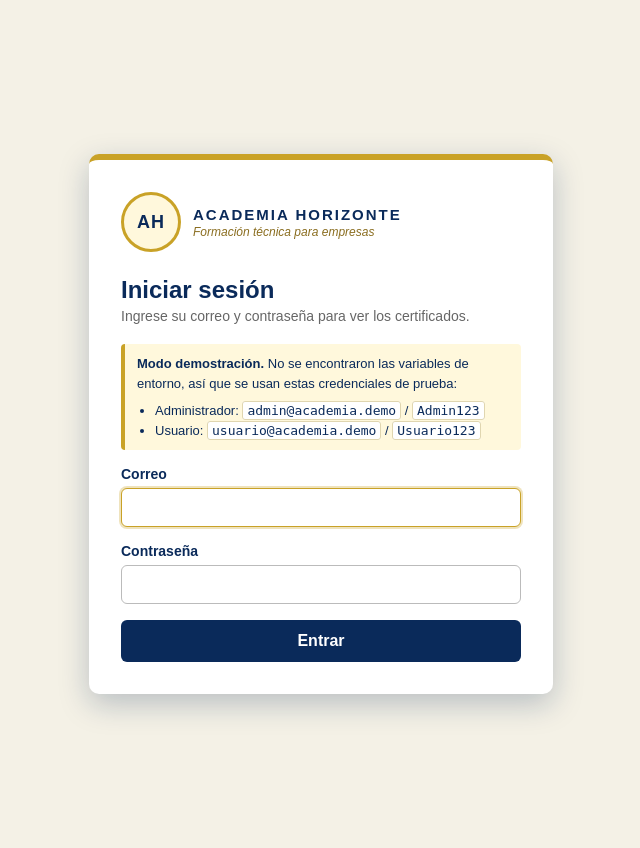
After one commit to Sandrajr10/app_certificado, a Flask app: page /login in a window 1280 px wide. The commit adds this page. Shown: the whole page, without its empty margins (319-959 px from the left). Run offline with Flask 3, Linux system fonts and the light colour scheme.

Commit message:
Agrega pantalla de entrada con sesiones
Login con correo y contrasena desde variables de entorno, modo demostracion, decorador requiere_login, ruta /salir y barra de usuario. Incluye python-dotenv, .env.ejemplo y .env ignorado.

```diff
--- a/app.py
+++ b/app.py
@@ -1,16 +1,85 @@
 # app.py — Academia Horizonte (LA COCINA)
 # Toda la lógica vive aquí. La página solo muestra, no calcula.
 
+import hmac  # comparación segura de textos (correo y contraseña)
 import os  # para leer variables de entorno (configuración en la nube)
 from datetime import date  # para la fecha de emisión del certificado
+from functools import wraps  # para conservar el nombre de las funciones decoradas
 from pathlib import Path  # para armar rutas de archivos
 
-from flask import Flask, render_template, request  # servidor web + páginas
+from dotenv import load_dotenv  # lee el archivo .env cuando existe en local
+from flask import Flask, redirect, render_template, request, session, url_for
 from openpyxl import load_workbook  # para leer los Excel .xlsx
+
+# Carga las variables del archivo .env (en Vercel no existe y no pasa nada)
+load_dotenv()
 
 # VARIABLE de tipo objeto: la aplicación web.
 # static_folder en public/: así Vercel sirve el CSS desde su CDN (recomendado por Vercel)
 app = Flask(__name__, static_folder="public/static", static_url_path="/static")
+
+# Clave para firmar la cookie de sesión. En producción debe venir de SECRET_KEY.
+app.config["SECRET_KEY"] = os.environ.get("SECRET_KEY", "clave-solo-para-demostracion")
+
+# VARIABLES de tipo texto: credenciales leídas del entorno, NUNCA escritas aquí.
+# ADMIN_* entra con rol "admin"; USUARIO_* entra con rol "usuario".
+ADMIN_CORREO = os.environ.get("ADMIN_CORREO", "").strip()
+ADMIN_CLAVE = os.environ.get("ADMIN_CLAVE", "")
+USUARIO_CORREO = os.environ.get("USUARIO_CORREO", "").strip()
+USUARIO_CLAVE = os.environ.get("USUARIO_CLAVE", "")
+
+# CONDICIONAL: si falta cualquiera de las cuatro variables, se activa el modo demostración
+MODO_DEMO = not (ADMIN_CORREO and ADMIN_CLAVE and USUARIO_CORREO and USUARIO_CLAVE)
+
+if MODO_DEMO:
+    # Credenciales de prueba: solo se usan cuando no hay variables configuradas
+    ADMIN_CORREO = "admin@academia.demo"
+    ADMIN_CLAVE = "Admin123"
+    USUARIO_CORREO = "usuario@academia.demo"
+    USUARIO_CLAVE = "Usuario123"
+
+
+# FUNCIÓN: compara dos textos de forma segura (admite acentos y eñes)
+def textos_iguales(a, b):
+    return hmac.compare_digest(a.encode("utf-8"), b.encode("utf-8"))
+
+
+# FUNCIÓN: revisa correo y contraseña y devuelve el rol, o None si no coincide
+def credenciales_validas(correo, clave):
+    # VARIABLES de tipo texto: se limpian los espacios y el correo pasa a minúsculas
+    correo = (correo or "").strip().lower()
+    clave = clave or ""
+    # CONDICIONAL: primero se prueba la cuenta de administrador
+    # La comparación es segura y no filtra información por el tiempo de respuesta
+    if textos_iguales(correo, ADMIN_CORREO.lower()) and textos_iguales(clave, ADMIN_CLAVE):
+        return "admin"
+    # CONDICIONAL: luego la cuenta de usuario normal
+    if textos_iguales(correo, USUARIO_CORREO.lower()) and textos_iguales(clave, USUARIO_CLAVE):
+        return "usuario"
+    # Si no coincide ninguna, no hay rol
+    return None
+
+
+# FUNCIÓN decoradora: obliga a iniciar sesión antes de ejecutar una ruta
+def requiere_login(vista):
+    @wraps(vista)
+    def envoltura(*args, **kwargs):
+        # CONDICIONAL: sin correo en la sesión no hay usuario conectado
+        if not session.get("correo"):
+            return redirect(url_for("login"))
+        # Si hay sesión, se ejecuta la ruta normalmente
+        return vista(*args, **kwargs)
+    return envoltura
+
+
+# FUNCIÓN: deja el correo y el rol disponibles en todas las plantillas
+@app.context_processor
+def datos_de_sesion():
+    return {
+        "correo_sesion": session.get("correo"),
+        "rol_sesion": session.get("rol"),
+    }
+
 
 # VARIABLES de tipo ruta: carpeta del proyecto y nombres fijos de los Excel
 BASE_DIR = Path(__file__).resolve().parent
@@ -243,8 +312,54 @@ def cargar_datos():
     return CACHE["datos"]
 
 
+# Ruta de entrada: muestra el formulario y valida correo + contraseña
+@app.route("/login", methods=["GET", "POST"])
+def login():
+    # CONDICIONAL: si ya hay sesión, no tiene sentido volver a entrar
+    if session.get("correo"):
+        return redirect(url_for("index"))
+    # VARIABLE de tipo texto: mensaje de error para la pantalla (empieza vacío)
+    error = None
+    # VARIABLE de tipo texto: correo escrito, para no borrarlo si hay error
+    correo = ""
+    # CONDICIONAL: solo se valida cuando el formulario se envía (POST)
+    if request.method == "POST":
+        correo = request.form.get("correo", "").strip()
+        clave = request.form.get("clave", "")
+        rol = credenciales_validas(correo, clave)
+        # CONDICIONAL: si no hay rol, las credenciales están mal
+        if rol is None:
+            error = "Correo o contraseña incorrectos."
+        else:
+            # Se reinicia la sesión y se guardan solo los datos necesarios
+            session.clear()
+            session["correo"] = correo.lower()
+            session["rol"] = rol
+            return redirect(url_for("index"))
+    # Se entrega la pantalla; en modo demostración muestra las credenciales de prueba
+    return render_template(
+        "login.html",
+        error=error,
+        correo=correo,
+        aviso_demo=MODO_DEMO,
+        demo_admin_correo=ADMIN_CORREO if MODO_DEMO else "",
+        demo_admin_clave=ADMIN_CLAVE if MODO_DEMO else "",
+        demo_usuario_correo=USUARIO_CORREO if MODO_DEMO else "",
+        demo_usuario_clave=USUARIO_CLAVE if MODO_DEMO else "",
+    )
+
+
+# Ruta de salida: borra la sesión y vuelve a la pantalla de entrada
+@app.route("/salir")
+@requiere_login
+def salir():
+    session.clear()
+    return redirect(url_for("login"))
+
+
 # Ruta principal: muestra la página con contadores, filtro, tabla e inconsistencias
 @app.route("/")
+@requiere_login
 def index():
     # VARIABLE de tipo texto: lo que el usuario eligió en el filtro (o "Todos")
     filtro = request.args.get("programa", "Todos")
@@ -280,6 +395,7 @@ def fecha_emision():
 
 # Ruta del certificado: se abre desde el enlace "Ver certificado" de la tabla
 @app.route("/certificado/<identificacion>/<path:programa>")
+@requiere_login
 def certificado(identificacion, programa):
     resultados, contadores, inconsistencias, programas, aviso = cargar_datos()
     # VARIABLE: aquí se guarda la fila que coincida con estudiante y programa
--- a/public/static/style.css
+++ b/public/static/style.css
@@ -21,3 +21,29 @@ td.accion a { color: #0a2a5a; font-weight: bold; }
 td.accion a:hover { color: #8a6d1f; }
 .boton-enlace { display: inline-block; margin-top: 8px; padding: 10px 16px; background: #0a2a5a; color: #ffffff; text-decoration: none; border-radius: 6px; }
 .boton-enlace:hover { background: #8a6d1f; }
+
+/* Barra del usuario conectado (la llenan correo_sesion y rol_sesion de app.py) */
+.barra-usuario { display: flex; justify-content: flex-end; align-items: center; gap: 10px; margin: 0 0 12px; font-family: Arial, sans-serif; font-size: 14px; flex-wrap: wrap; }
+.usuario-correo { color: #0a2a5a; font-weight: bold; }
+.usuario-rol { background: #c9a227; color: #0a2a5a; padding: 2px 10px; border-radius: 999px; font-size: 12px; font-weight: bold; text-transform: uppercase; letter-spacing: 1px; }
+.boton-salir { background: #0a2a5a; color: #ffffff; text-decoration: none; padding: 6px 14px; border-radius: 6px; font-weight: bold; }
+.boton-salir:hover { background: #c9a227; color: #0a2a5a; }
+
+/* Pantalla de entrada: caja centrada en azul marino y dorado */
+.login-pagina { margin: 0; min-height: 100vh; display: flex; align-items: center; justify-content: center; padding: 24px; }
+.login-caja { width: 100%; max-width: 400px; background: #ffffff; border-top: 6px solid #c9a227; border-radius: 10px; box-shadow: 0 10px 30px rgba(10, 42, 90, 0.25); padding: 32px; }
+.login-marca { display: flex; align-items: center; gap: 12px; margin-bottom: 24px; }
+.login-sello { width: 54px; height: 54px; border: 3px solid #c9a227; border-radius: 50%; background: #fff8dc; color: #0a2a5a; display: flex; align-items: center; justify-content: center; font-weight: bold; font-size: 18px; letter-spacing: 1px; }
+.login-academia { margin: 0; color: #0a2a5a; font-weight: bold; font-size: 15px; letter-spacing: 2px; }
+.login-lema { margin: 2px 0 0; color: #8a6d1f; font-size: 12px; font-style: italic; }
+.login-caja h1 { margin: 0 0 4px; color: #0a2a5a; font-size: 24px; }
+.login-subtitulo { margin: 0 0 20px; color: #666666; font-size: 14px; }
+.login-caja label { display: block; margin-bottom: 6px; color: #0a2a5a; font-size: 14px; font-weight: bold; }
+.login-caja input { width: 100%; box-sizing: border-box; padding: 10px 12px; margin-bottom: 16px; border: 1px solid #bbbbbb; border-radius: 6px; font-size: 15px; }
+.login-caja input:focus { outline: none; border-color: #c9a227; box-shadow: 0 0 0 2px rgba(201, 162, 39, 0.3); }
+.login-caja button { width: 100%; padding: 12px; border: none; border-radius: 6px; background: #0a2a5a; color: #ffffff; font-size: 16px; font-weight: bold; cursor: pointer; }
+.login-caja button:hover { background: #c9a227; color: #0a2a5a; }
+.login-error { background: #fdecea; border-left: 4px solid #b00020; color: #b00020; padding: 10px 12px; border-radius: 4px; margin-bottom: 16px; font-size: 14px; }
+.login-aviso { background: #fff8dc; border-left: 4px solid #c9a227; color: #0a2a5a; padding: 10px 12px; border-radius: 4px; margin-bottom: 16px; font-size: 13px; line-height: 1.5; }
+.login-aviso ul { margin: 8px 0 0; padding-left: 18px; }
+.login-aviso code { background: #ffffff; padding: 1px 4px; border-radius: 3px; border: 1px solid #e0d6b0; }
--- a/requirements.txt
+++ b/requirements.txt
@@ -1,2 +1,3 @@
 Flask==3.1.3
 openpyxl==3.1.5
+python-dotenv==1.2.4
--- /dev/null
+++ b/templates/_barra_usuario.html
@@ -0,0 +1,6 @@
+<!-- Barra del usuario conectado: app.py entrega correo_sesion y rol_sesion -->
+<div class="barra-usuario">
+  <span class="usuario-correo">{{ correo_sesion }}</span>
+  <span class="usuario-rol">{{ rol_sesion }}</span>
+  <a class="boton-salir" href="{{ url_for('salir') }}">Salir</a>
+</div>
--- a/templates/certificado.html
+++ b/templates/certificado.html
@@ -6,6 +6,7 @@
   <link rel="stylesheet" href="{{ url_for('static', filename='certificado.css') }}">
 </head>
 <body>
+  {% include "_barra_usuario.html" %}
   <!-- Botones que no salen al imprimir -->
   <div class="acciones">
     <a class="boton" href="{{ url_for('index') }}">← Volver a la lista</a>
--- a/templates/index.html
+++ b/templates/index.html
@@ -6,6 +6,7 @@
   <link rel="stylesheet" href="{{ url_for('static', filename='style.css') }}">
 </head>
 <body>
+  {% include "_barra_usuario.html" %}
   <!-- SALÓN: solo muestra lo que app.py ya calculó. Aquí no hay cálculos. -->
   <header class="encabezado">
     <h1>Academia Horizonte</h1>
--- /dev/null
+++ b/templates/login.html
@@ -0,0 +1,50 @@
+<!DOCTYPE html>
+<html lang="es">
+<head>
+  <meta charset="utf-8">
+  <title>Iniciar sesión — Academia Horizonte</title>
+  <link rel="stylesheet" href="{{ url_for('static', filename='style.css') }}">
+</head>
+<body class="login-pagina">
+  <!-- Pantalla de entrada: solo muestra; la validación la hace app.py -->
+  <main class="login-caja">
+    <div class="login-marca">
+      <div class="login-sello">AH</div>
+      <div>
+        <p class="login-academia">ACADEMIA HORIZONTE</p>
+        <p class="login-lema">Formación técnica para empresas</p>
+      </div>
+    </div>
+
+    <h1>Iniciar sesión</h1>
+    <p class="login-subtitulo">Ingrese su correo y contraseña para ver los certificados.</p>
+
+    <!-- Aviso que aparece solo cuando faltan las variables de entorno -->
+    {% if aviso_demo %}
+    <div class="login-aviso">
+      <strong>Modo demostración.</strong>
+      No se encontraron las variables de entorno, así que se usan estas credenciales de prueba:
+      <ul>
+        <li>Administrador: <code>{{ demo_admin_correo }}</code> / <code>{{ demo_admin_clave }}</code></li>
+        <li>Usuario: <code>{{ demo_usuario_correo }}</code> / <code>{{ demo_usuario_clave }}</code></li>
+      </ul>
+    </div>
+    {% endif %}
+
+    <!-- Mensaje rojo cuando el correo o la contraseña no coinciden -->
+    {% if error %}
+    <div class="login-error">{{ error }}</div>
+    {% endif %}
+
+    <form method="post" action="{{ url_for('login') }}">
+      <label for="correo">Correo</label>
+      <input type="email" id="correo" name="correo" value="{{ correo }}" required autofocus autocomplete="username">
+
+      <label for="clave">Contraseña</label>
+      <input type="password" id="clave" name="clave" required autocomplete="current-password">
+
+      <button type="submit">Entrar</button>
+    </form>
+  </main>
+</body>
+</html>
--- a/templates/mensaje.html
+++ b/templates/mensaje.html
@@ -6,6 +6,7 @@
   <link rel="stylesheet" href="{{ url_for('static', filename='style.css') }}">
 </head>
 <body>
+  {% include "_barra_usuario.html" %}
   <header class="encabezado">
     <h1>Academia Horizonte</h1>
     <p>Certificados por cohorte — Technical Programs</p>
```
Also changed, not shown: AGENTS.md (+14 -3 lines), public/static/certificado.css (+38 -0 lines), README.md, 3 other files.
